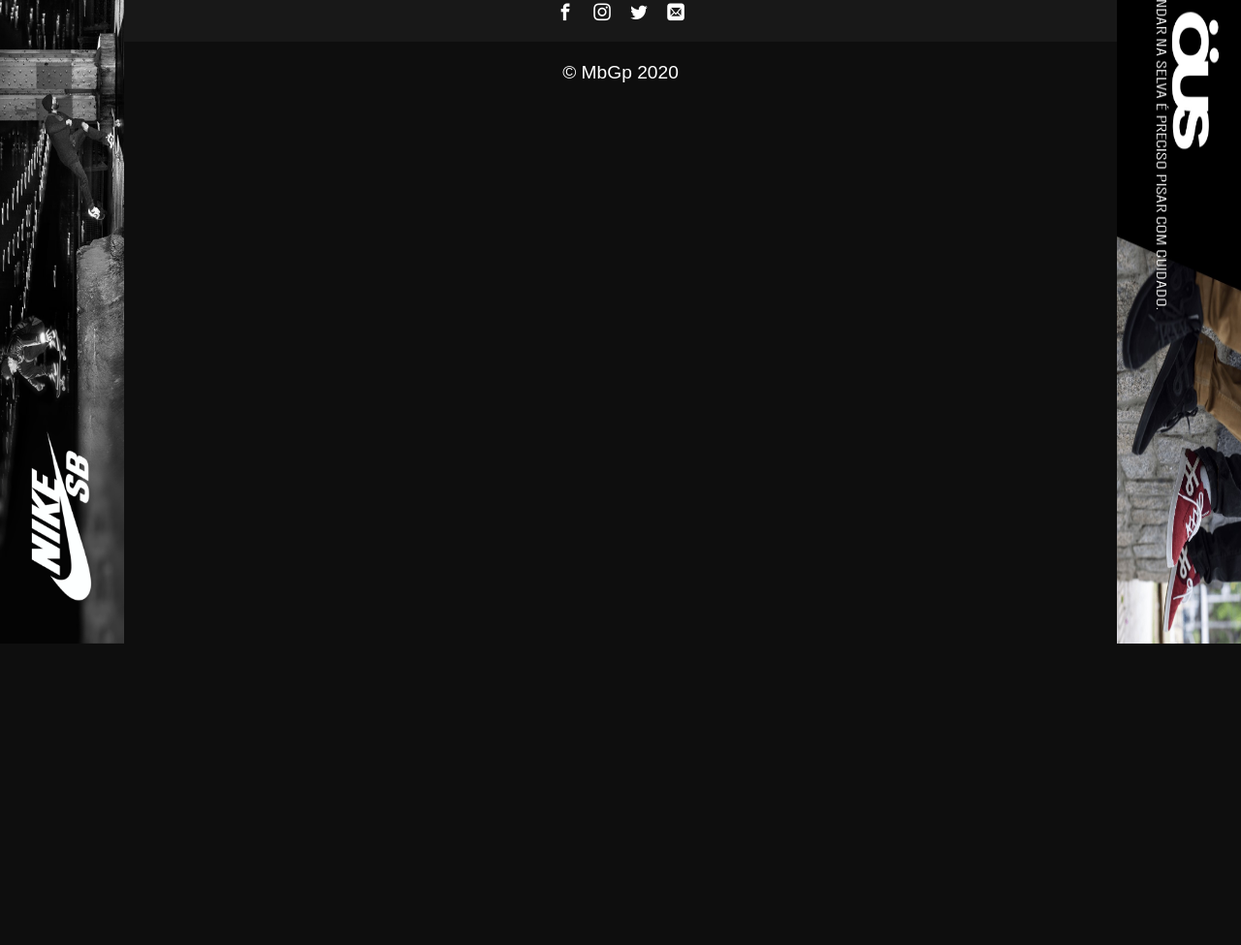
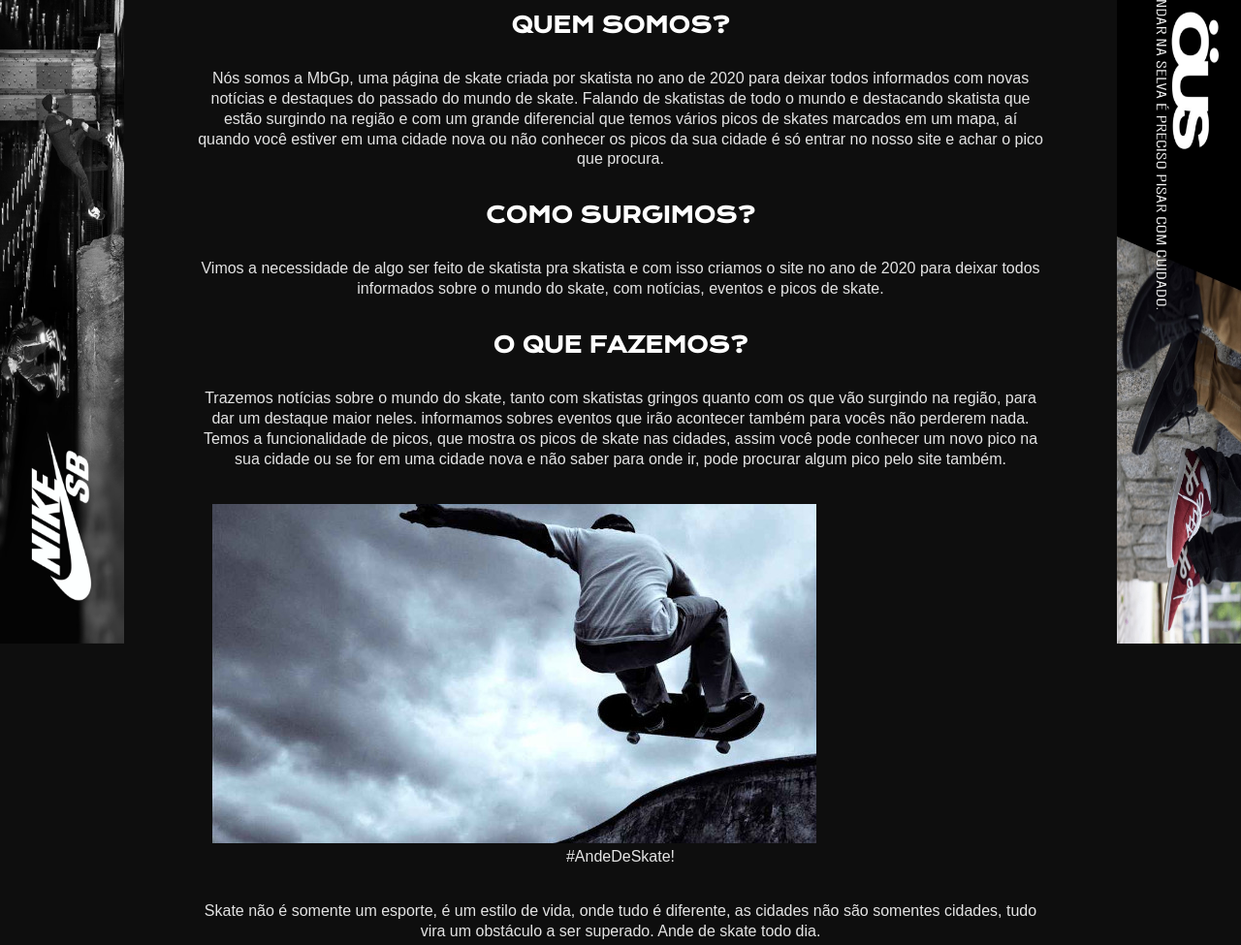
Before and after one commit to MuriloCBarbosa/Projeto-skate, a plain HTML site: page projeto skate/sobre.html in a window 1280 px wide. Shown: the part 136-1111 px from the top of the page at 97% size. Before the commit the page ends 800 px from the top, so only its background shows below. Drawn offline with nearby package versions, Linux system fonts and the light colour scheme; files whose address does not match are found by name.

Commit message:
Inicio página sobre

```diff
--- /dev/null
+++ b/projeto skate/css/sobre.css
@@ -0,0 +1,25 @@
+@charset "utf-8";
+
+/*fontes*/
+@import url('https://fonts.googleapis.com/css2?family=Krona+One&display=swap');
+@font-face{ font-family: 'Krona One', sans-serif;}
+
+@import url('https://fonts.googleapis.com/css2?family=Roboto+Mono&display=swap');
+@font-face{font-family: 'Roboto Mono', monospace;}
+
+.sobre{
+    width: 90%;
+    margin: auto;
+}
+.sobre h1{
+    color: white;
+    text-align: center;
+    text-transform: uppercase;
+    font-size: 1.4em;
+    margin: 1.4em;
+}
+.sobre p{
+    color: rgb(228, 228, 228);
+    text-align: center;
+    margin: 0 1.5em 2.2em 1.5em;
+}
--- a/projeto skate/sobre.html
+++ b/projeto skate/sobre.html
@@ -9,6 +9,7 @@
         <link rel="stylesheet" href="icomoon/style.css">
         <link rel="stylesheet" href="css/normalize.css">
         <link rel="stylesheet" href="css/estilo.css">
+        <link rel="stylesheet" href="css/sobre.css">
     </head>
     <body>
 
@@ -35,7 +36,21 @@
                 </nav>
             </header>
 
-
+            <div class="sobre">
+                <h1>Quem somos?</h2>
+                <p>Nós somos a MbGp, uma página de skate criada por skatista no ano de 2020 para deixar todos informados com novas notícias e destaques do passado do mundo de skate. Falando de skatistas de todo o mundo e destacando skatista que estão surgindo na região e com um grande diferencial que temos vários picos de skates marcados em um mapa, aí quando você estiver em uma cidade nova ou não conhecer os picos da sua cidade é só entrar no nosso site e achar o pico que procura.</p>
+                <h1>Como surgimos?</h2>
+                <p>Vimos a necessidade de algo ser feito de skatista pra skatista e com isso criamos o site no ano de 2020 para deixar todos informados sobre o mundo do skate, com notícias, eventos e picos de skate.</p>
+                <h1>O que fazemos?</h2>
+                <p>Trazemos notícias sobre o mundo do skate, tanto com skatistas gringos quanto com os que vão surgindo na região, para dar um destaque maior neles. informamos sobres eventos que irão acontecer também para vocês não perderem nada. Temos a funcionalidade de picos, que mostra os picos de skate nas cidades, assim você pode conhecer um novo pico na sua cidade ou se for em uma cidade nova e não saber para onde ir, pode procurar algum pico pelo site também.</p>
+                <figure class="foto-sobre">
+                    <img src="imagens/imagem-manobra.jpg" alt="Manobra de skate em uma rampa">
+                    <figcaption>
+                        <p>#AndeDeSkate!</p>
+                    </figcaption>
+                </figure>
+                <p>Skate não é somente um esporte, é um estilo de vida, onde tudo é diferente, as cidades não são somentes cidades, tudo vira um obstáculo a ser superado. Ande de skate todo dia.</p>
+            </div>
 
         </div>
 
```
